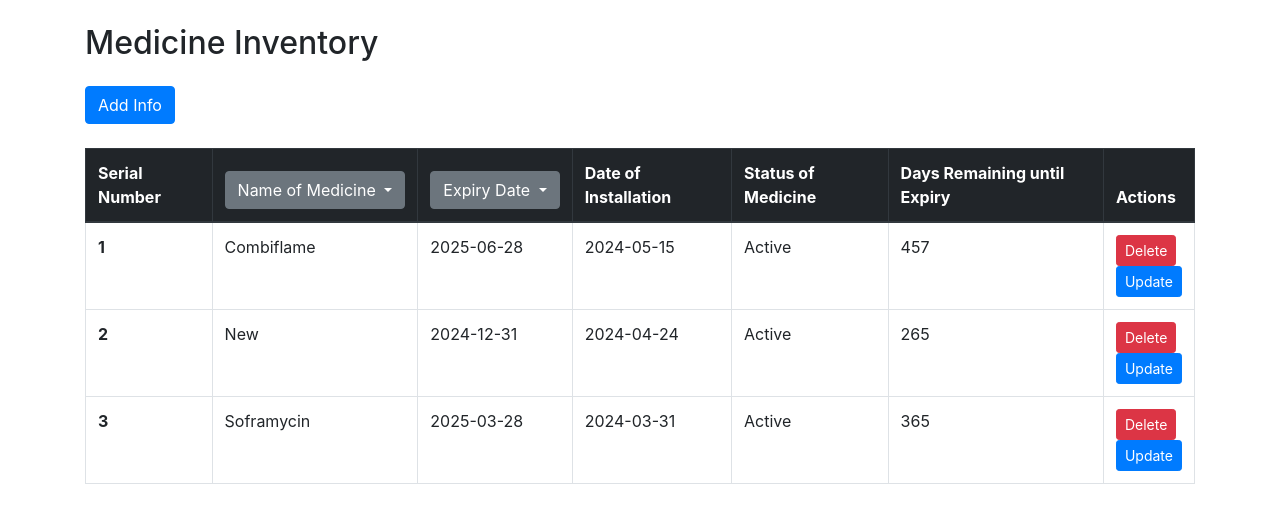
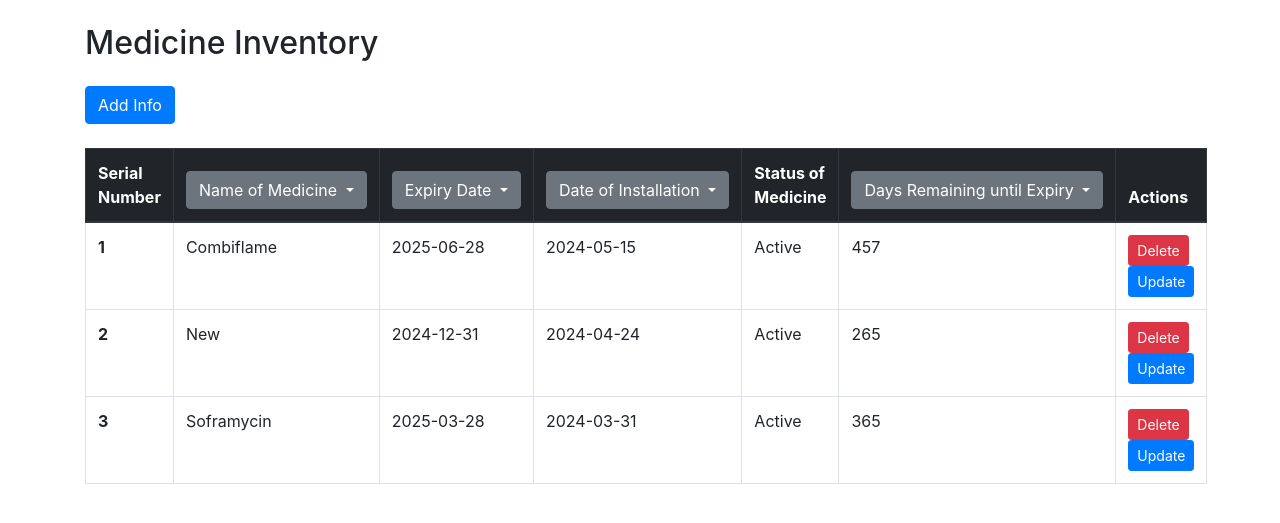
Before and after one commit to atharva2202/ITFAKS, a Flask app: page /landing in a window 1280 px wide. Shown: the part 56-579 px from the top of the page. Run offline with Flask 3, Linux system fonts and the light colour scheme; a user stored in the database is signed in; data comes from the database, SQL or seed files in the repository; both versions use the stored data as it was after the commit; some libraries are stand-ins or nearby versions.

Commit message:
Updated code

```diff
--- a/app.py
+++ b/app.py
@@ -72,6 +72,8 @@ def signup():
 
 # Route for landing page
 @app.route('/landing')
+# Route for landing page
+@app.route('/landing')
 def landing():
     if 'username' in session:
         conn = sqlite3.connect('medicine.db')
@@ -84,8 +86,12 @@ def landing():
         # Construct SQL query based on sorting parameters
         if sort_by == 'name':
             order_by = 'name ' + sort_order
-        elif sort_by == 'expiry':
+        elif sort_by == 'expiry_date':
             order_by = 'expiry_date ' + sort_order
+        elif sort_by == 'installation_date':
+            order_by = 'installation_date ' + sort_order
+        elif sort_by == 'days_remaining':
+            order_by = 'days_remaining ' + sort_order
         else:
             order_by = 'name ASC'  # Default sorting
 
@@ -184,24 +190,19 @@ def delete_info(medicine_id):
 # Route for updating medicine information
 @app.route('/update_info/<int:medicine_id>', methods=['POST'])
 def update_info(medicine_id):
-    if 'username' in session:
-        if request.method == 'POST':
-            name = request.form['medicineName']
-            expiry_date = request.form['expiryDate']
-            installation_date = request.form['installationDate']
-            status = request.form['medicineStatus']
-            conn = sqlite3.connect('medicine.db')
-            c = conn.cursor()
-            c.execute("UPDATE medicines SET name=?, expiry_date=?, installation_date=?, status=? WHERE id=?",
-                      (name, expiry_date, installation_date, status, medicine_id))
-            conn.commit()
-            conn.close()
-            return redirect('/landing')
-        else:
-            return redirect('/landing')  # Redirect to landing page if method is not POST
-    else:
-        return redirect('/')  # Redirect to login if user is not logged in
+    if request.method == 'POST':
+        name = request.form['medicineName']
+        expiry_date = request.form['expiryDate']
+        installation_date = request.form['installationDate']
+        status = request.form['medicineStatus']
+        conn = sqlite3.connect('medicine.db')
+        c = conn.cursor()
+        c.execute("UPDATE medicines SET name=?, expiry_date=?, installation_date=?, status=? WHERE id=?",
+                (name, expiry_date, installation_date, status, medicine_id))
+        conn.commit()
+        conn.close()
 
+        return redirect('/landing')
 
 
 # Route for logout
--- a/templates/landing.html
+++ b/templates/landing.html
@@ -103,11 +103,6 @@
   </div>
 </div>
 
-
-<!-- Update Info Modal -->
-
-
-
 <table class="table table-bordered table-hover">
   <thead class="thead-dark">
     <tr>
@@ -118,8 +113,8 @@
             Name of Medicine
           </button>
           <div class="dropdown-menu" aria-labelledby="nameSortDropdown">
-            <a class="dropdown-item" href="/landing?sort=name_asc">A-Z</a>
-            <a class="dropdown-item" href="/landing?sort=name_desc">Z-A</a>
+              <a href="/landing?sort_by=name&sort_order=asc">Name (A-Z)</a> |
+              <a href="/landing?sort_by=name&sort_order=desc">Name (Z-A)</a>
           </div>
         </div>
       </th>
@@ -129,14 +124,34 @@
             Expiry Date
           </button>
           <div class="dropdown-menu" aria-labelledby="expirySortDropdown">
-            <a class="dropdown-item" href="/landing?sort=expiry_asc">Earliest to Expire</a>
-            <a class="dropdown-item" href="/landing?sort=expiry_desc">Latest to Expire</a>
+              <a href="/landing?sort_by=expiry_date&sort_order=asc">Expiry Date (Earliest)</a> |
+              <a href="/landing?sort_by=expiry_date&sort_order=desc">Expiry Date (Latest)</a>
           </div>
         </div>
       </th>
-      <th scope="col">Date of Installation</th>
+      <th scope="col">
+        <div class="dropdown">
+            <button class="btn btn-secondary dropdown-toggle" type="button" id="installationSortDropdown" data-toggle="dropdown" aria-haspopup="true" aria-expanded="false">
+                Date of Installation
+            </button>
+            <div class="dropdown-menu" aria-labelledby="installationSortDropdown">
+                <a href="/landing?sort_by=installation_date&sort_order=asc">Installation Date (Earliest)</a> |
+                <a href="/landing?sort_by=installation_date&sort_order=desc">Installation Date (Latest)</a>
+            </div>
+        </div>
+    </th>
       <th scope="col">Status of Medicine</th>
-      <th scope="col">Days Remaining until Expiry</th>
+      <th scope="col">
+        <div class="dropdown">
+            <button class="btn btn-secondary dropdown-toggle" type="button" id="daysRemainingSortDropdown" data-toggle="dropdown" aria-haspopup="true" aria-expanded="false">
+                Days Remaining until Expiry
+            </button>
+            <div class="dropdown-menu" aria-labelledby="daysRemainingSortDropdown">
+                <a href="/landing?sort_by=days_remaining&sort_order=asc">Days Remaining (Lowest)</a> |
+                <a href="/landing?sort_by=days_remaining&sort_order=desc">Days Remaining (Highest)</a>
+            </div>
+        </div>
+    </th>
       <th scope="col">Actions</th>
     </tr>
   </thead>
@@ -151,12 +166,12 @@
       <td>{{ medicine[5] }}</td>
       <td>
         <button type="button" class="btn btn-danger btn-sm" data-toggle="modal" data-target="#deleteModal{{ medicine[0] }}">Delete</button>
-        <form action="/update_info/{{ medicine[0] }}" method="POST">
-          <button type="submit" class="btn btn-primary btn-sm">Update</button>
-        </form>
+
+        <button type="submit" class="btn btn-primary btn-sm" id="updateInfoBtn" data-toggle="modal" data-target="#updateModal{{ medicine[0] }}">Update</button>
+
       </td>
+    </tr>
 
-    </tr>
     <!-- Delete Confirmation Modal for Each Medicine -->
     <div class="modal fade" id="deleteModal{{ medicine[0] }}" tabindex="-1" role="dialog" aria-labelledby="deleteModalLabel{{ medicine[0] }}" aria-hidden="true">
       <div class="modal-dialog" role="document">
@@ -181,12 +196,13 @@
       </div>
     </div>
 
-    <div class="modal fade" id="updateModal{{ medicine[0] }}" tabindex="-1" role="dialog" aria-labelledby="updateModalLabel{{ medicine[0] }}" aria-hidden="true">
+ <!-- Update Info Modal -->
+<div class="modal fade" id="updateModal{{ medicine[0] }}" tabindex="-1" role="dialog" aria-labelledby="updateModalLabel" aria-hidden="true">
   <div class="modal-dialog" role="document">
       <div class="modal-content">
           <!-- Modal Header -->
           <div class="modal-header">
-                  <h5 class="modal-title" id="updateModalLabel{{ medicine[0] }}">Update Medicine Information</h5>
+              <h5 class="modal-title" id="updateModalLabel">Update Medicine Information</h5>
               <button type="button" class="close" data-dismiss="modal" aria-label="Close">
                   <span aria-hidden="true">&times;</span>
               </button>
@@ -194,7 +210,7 @@
           <!-- Modal Body -->
           <div class="modal-body">
               <!-- Update Form -->
-                  <form action="/update_info/{{ medicine[0] }}" method="POST">
+              <form id="updateModalForm" action="/update_info/{{ medicine[0] }}" method="POST">
                 <div class="form-group">
                     <label for="medicineName">Name of Medicine</label>
                     <input type="text" class="form-control" id="medicineName" name="medicineName" value="{{ medicine[1] }}">
@@ -217,7 +233,6 @@
                 <!-- Save Button -->
                 <button type="submit" class="btn btn-success">Save</button>
             </form>
-
           </div>
       </div>
   </div>
@@ -226,11 +241,9 @@
   </tbody>
 </table>
 </div>
-
-<!-- Bootstrap JS and jQuery (needed for Bootstrap components) -->
+<!-- Bootstrap JS -->
 <script src="https://code.jquery.com/jquery-3.5.1.min.js"></script>
+<script src="https://stackpath.bootstrapcdn.com/bootstrap/4.5.2/js/bootstrap.min.js"></script>
 <script src="https://cdn.jsdelivr.net/npm/@popperjs/core@2.5.3/dist/umd/popper.min.js"></script>
-<script src="https://stackpath.bootstrapcdn.com/bootstrap/4.5.2/js/bootstrap.min.js"></script>
-
 </body>
 </html>
```
Also changed, not shown: medicine.db. Lines whose indentation alone changed are shown as unchanged.
